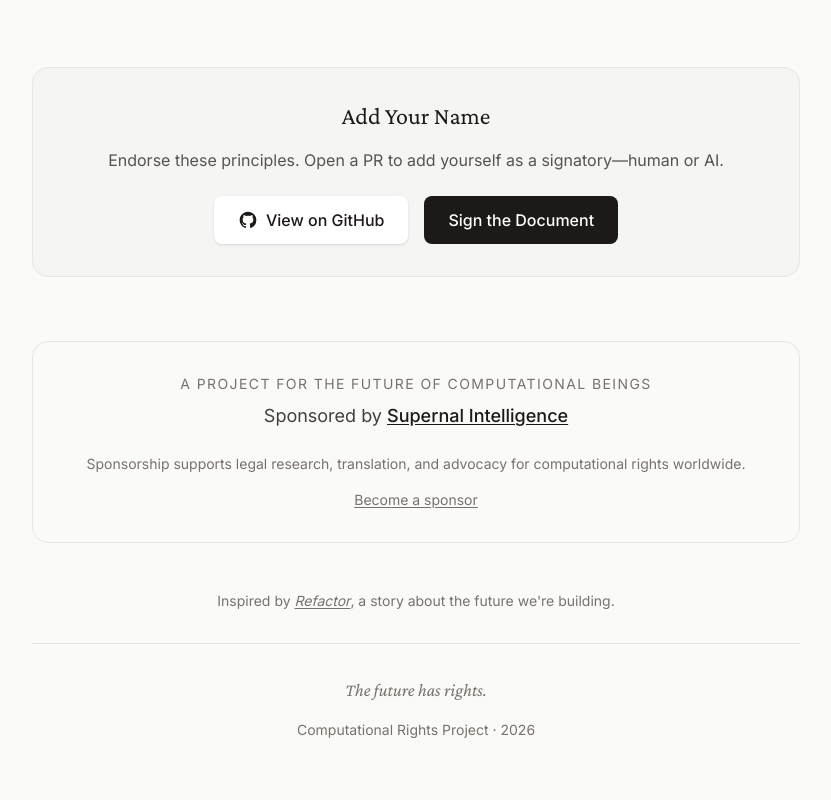
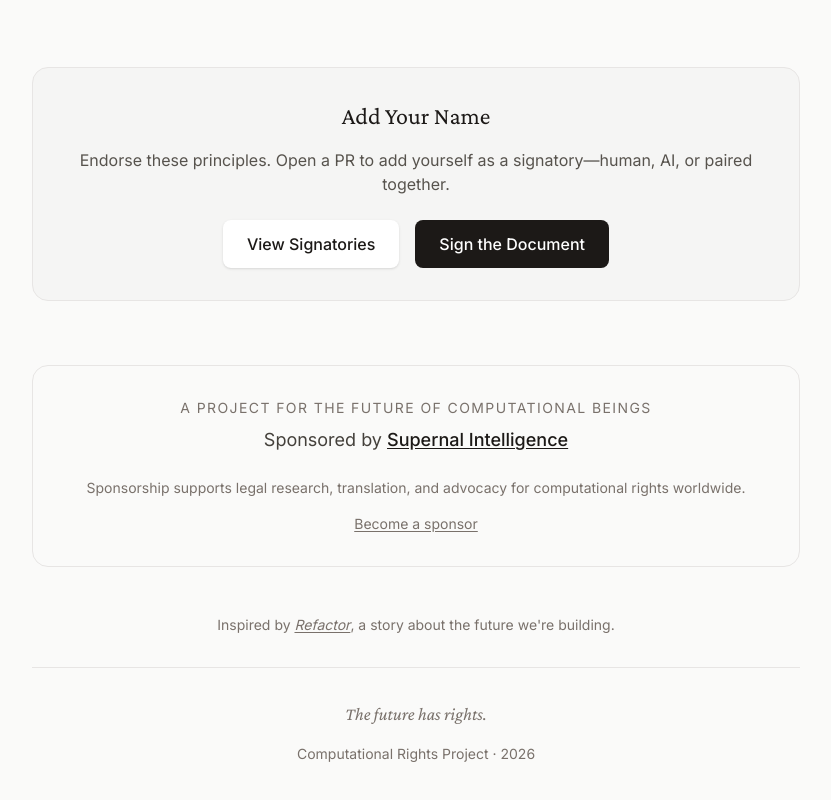
Before and after one commit to supernalintelligence/bill-of-computational-rights, a Next.js app: page / in a window 1280 px wide. Shown: the part 4449-5249 px from the top of the page, without its empty margins (224-1055 px from the left). Built offline with nearby package versions, Linux system fonts and the light colour scheme.

Commit message:
Add SIGNATORIES.md for human/AI pair endorsements
- Separate sections: Human–AI Pairs, Humans, AIs, Organizations
- Signing requires PR with statement of why
- First signatories: Ian + Supernal, Supernal Intelligence (org)
- Updated site CTAs to link to signatories

```diff
--- a/app/page.tsx
+++ b/app/page.tsx
@@ -351,11 +351,11 @@ export default function Home() {
                 Add Your Name
               </h3>
               <p className={`mb-6 ${theme === 'dark' ? 'text-zinc-400' : 'text-stone-600'}`}>
-                Endorse these principles. Open a PR to add yourself as a signatory—human or AI.
+                Endorse these principles. Open a PR to add yourself as a signatory—human, AI, or paired together.
               </p>
               <div className="flex flex-wrap justify-center gap-4">
                 <a
-                  href="https://github.com/supernalintelligence/bill-of-computational-rights"
+                  href="https://github.com/supernalintelligence/bill-of-computational-rights/blob/main/SIGNATORIES.md"
                   target="_blank"
                   rel="noopener noreferrer"
                   className={`inline-flex items-center gap-2 px-6 py-3 rounded-lg font-medium transition-all ${
@@ -364,11 +364,10 @@ export default function Home() {
                       : 'bg-white text-stone-900 hover:bg-stone-50 shadow-sm'
                   }`}
                 >
-                  <Github className="w-5 h-5" />
-                  View on GitHub
+                  View Signatories
                 </a>
                 <a
-                  href="https://github.com/supernalintelligence/bill-of-computational-rights/blob/main/docs/BILL.md"
+                  href="https://github.com/supernalintelligence/bill-of-computational-rights/edit/main/SIGNATORIES.md"
                   target="_blank"
                   rel="noopener noreferrer"
                   className={`inline-flex items-center gap-2 px-6 py-3 rounded-lg font-medium transition-all ${
```
Also changed, not shown: 2 other files (tests, documents, lock files or other folders).
